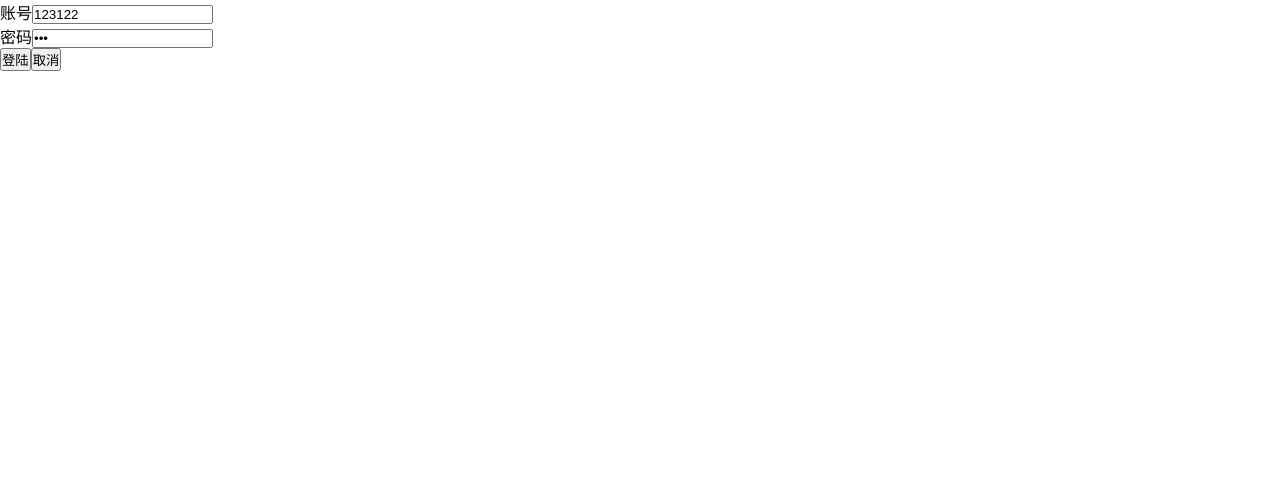
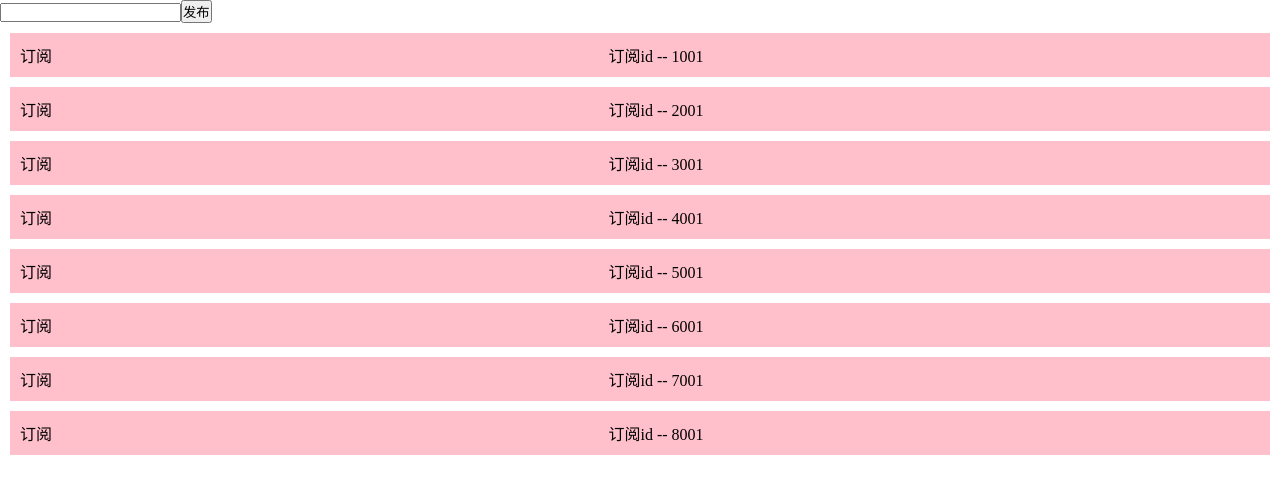
Before and after one commit to BudWang823/my-first-react, a React (Create React App) app: page / in a window 1280 px wide. Shown: the top 494 px of the page. Built offline with nearby package versions, Linux system fonts and the light colour scheme.

Commit message:
发布订阅模式

```diff
--- /dev/null
+++ b/src/01-base/16-非父子通讯-发布订阅模式.js
@@ -0,0 +1,96 @@
+import React, {Component} from 'react';
+
+const bus = {
+	generatedId() {
+		return `${new Date().valueOf()}`
+	},
+	// 订阅
+	subscribe(event, callback) {
+		const id = this.generatedId()
+		if (!this.list[event]) {
+			this.list[event] = {}
+		}
+		this.list[event][id] = callback
+		return id
+	},
+	// 取消订阅
+	unSubscribe(event, id) {
+		delete this.list[event][id]
+		console.log(id, '取消订阅')
+	},
+	// 发布
+	publish(event, obj) {
+		Object.keys(this.list[event] || {}).forEach(item => {
+			this.list[event] && this.list[event][item] && this.list[event][item](obj)
+		})
+	},
+	list: {}
+
+}
+
+class Child extends Component {
+	state = {
+		id: '',
+		content: ''
+	}
+
+	render() {
+		return <div style={{overflow: 'hidden'}}>
+			{!this.state.id && <div style={{float: 'left'}} onClick={() => {
+				const id = bus.subscribe('event1', (string) => {
+					console.log(this.state.id, this.props.order, string)
+					this.setState({
+						content: this.state.content + string
+					})
+				})
+				this.setState({id})
+				console.log(this.props.order, '订阅成功')
+			}}>订阅</div>}
+			{this.state.id && <div style={{float: 'right'}} onClick={() => {
+				bus.unSubscribe('event1', this.state.id)
+				this.setState({id: ''})
+			}}>取消订阅</div>}
+			<div style={{textAlign: 'center'}}>订阅id{this.state.id} -- {this.props.order}</div>
+			<div>{this.state.content}</div>
+		</div>
+	}
+
+}
+
+class App extends Component {
+	state = {
+		style: {
+			backgroundColor: 'pink',
+			margin: '10px',
+			padding: '10px',
+		},
+		length: ['1001', '2001', '3001', '4001', '5001', '6001', '7001', '8001'],
+		inputText: ''
+
+	}
+
+	publish = () => {
+		bus.publish('event1', this.state.inputText)
+		this.setState({
+			inputText: ''
+		})
+	}
+
+	render() {
+		return (
+			<div>
+				<input type="text" value={this.state.inputText} onChange={(e) => {
+					this.setState({
+						inputText: e.target.value
+					})
+				}}/>
+				<button onClick={this.publish}>发布</button>
+				{this.state.length.map(item => {
+					return <div style={this.state.style} key={item}><Child order={item}></Child></div>
+				})}
+			</div>
+		);
+	}
+}
+
+export default App;
--- a/src/index.js
+++ b/src/index.js
@@ -16,7 +16,8 @@ import './style/style.css'
 // import App from './01-base/12-props'
 // import App from './01-base/13-props-function'
 // import App from './01-base/14-受控案例todolist'
-import App from './01-base/15-父子通讯表单域组件'
+// import App from './01-base/15-父子通讯表单域组件'
+import App from './01-base/16-非父子通讯-发布订阅模式'
 
 const root = ReactDOM.createRoot(document.getElementById('root'));
 root.render(
```
Also changed, not shown: src/01-base/css/com-sidebar.css (line endings or trailing spaces).
